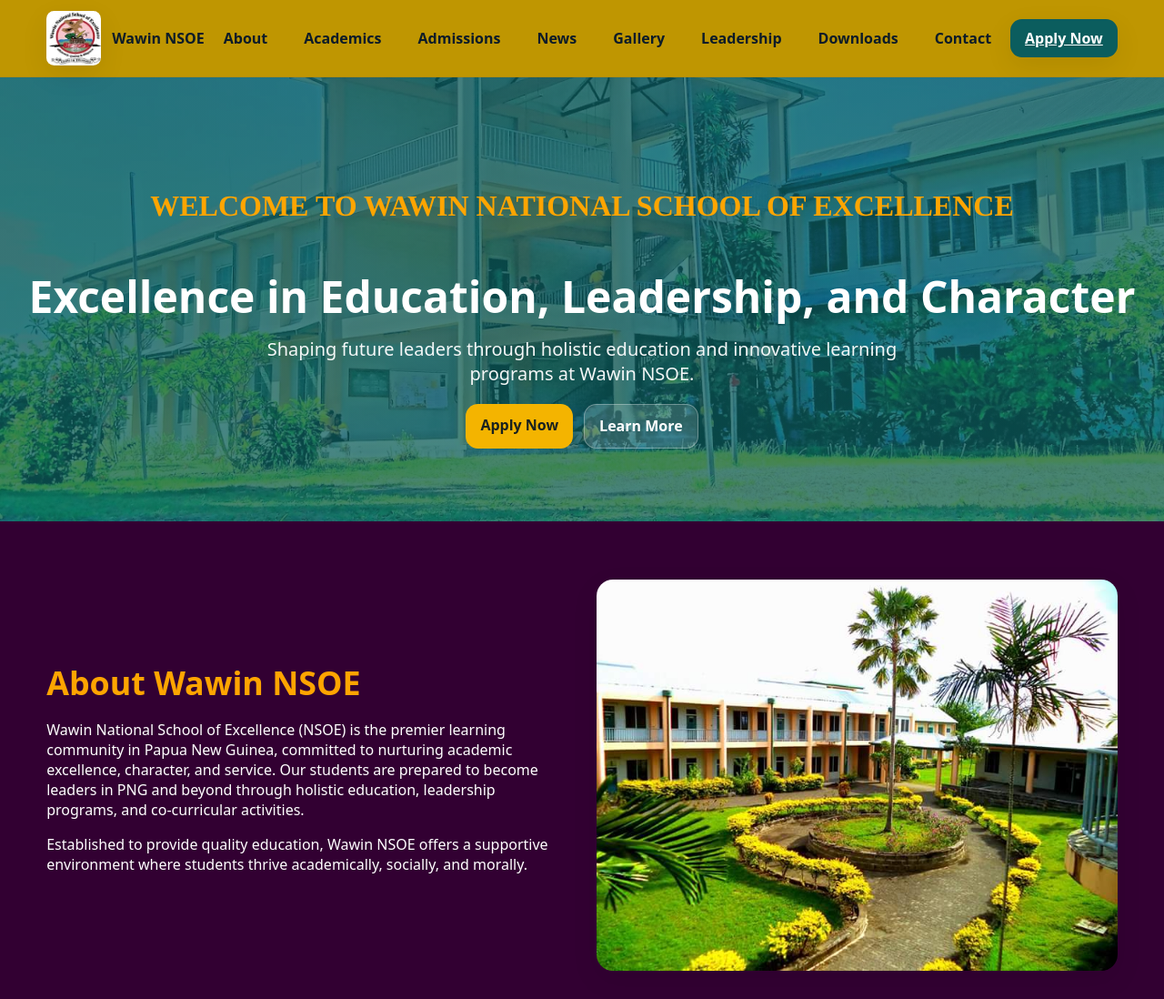
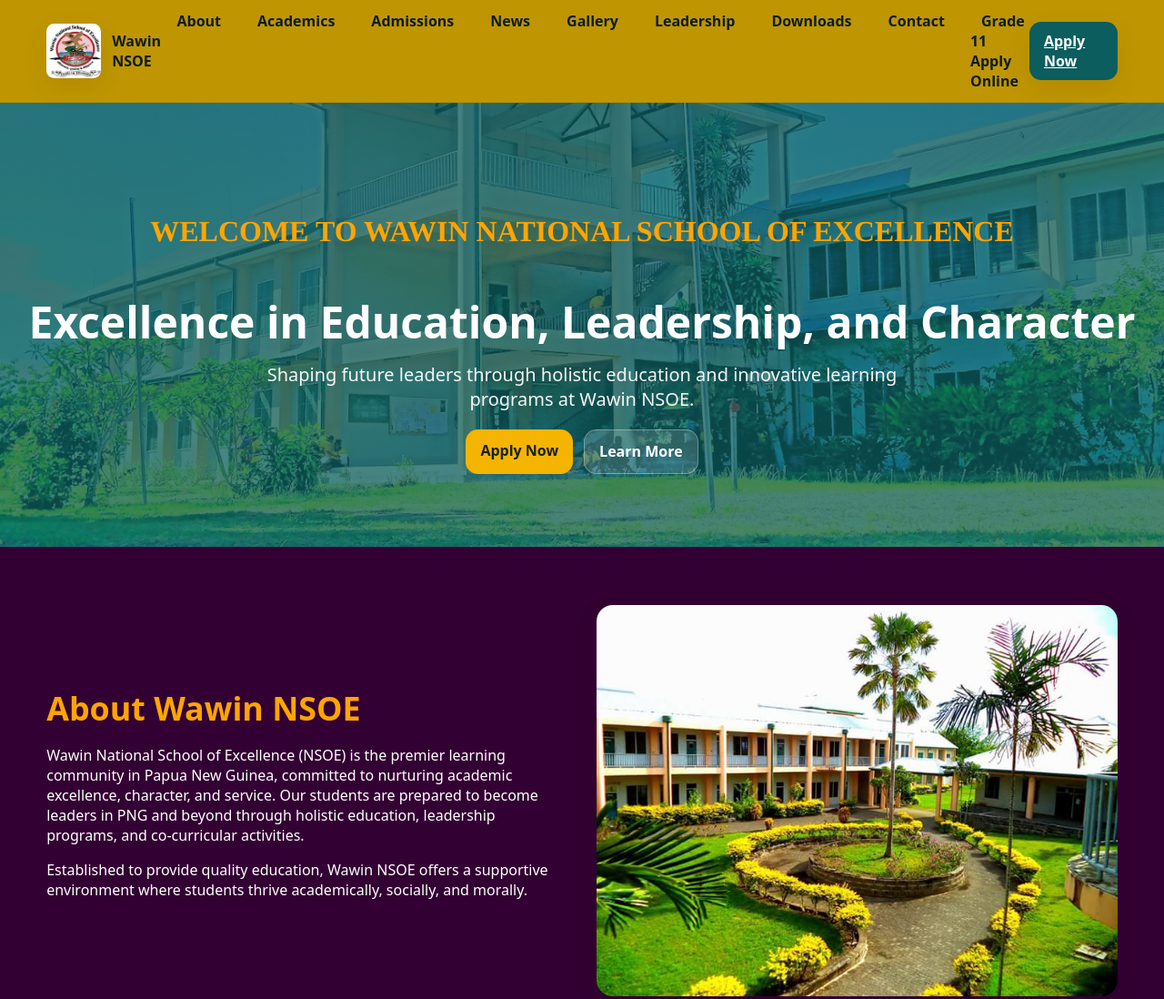
Before and after one commit to wawinnsoe76-cell/school-site, a plain HTML site: page index.html in a window 1280 px wide. Shown: the top 1098 px of the page at 91% size. Drawn offline with Linux system fonts and the light colour scheme.

Commit message:
Add Grade 11 Online Admissions navigation link

```diff
--- a/index.html
+++ b/index.html
@@ -125,6 +125,7 @@
         <li><a href="#leadership">Leadership</a></li>
         <li><a href="#downloads">Downloads</a></li>
         <li><a href="#contact">Contact</a></li>
+		<li><a href="YOUR_ADMISSIONS_PORTAL_URL" target="_blank" rel="noopener noreferrer">Grade 11 Apply Online</a></li>
       </ul>
     </nav>
     <a href="#admissions" class="cta">Apply Now</a>
```
